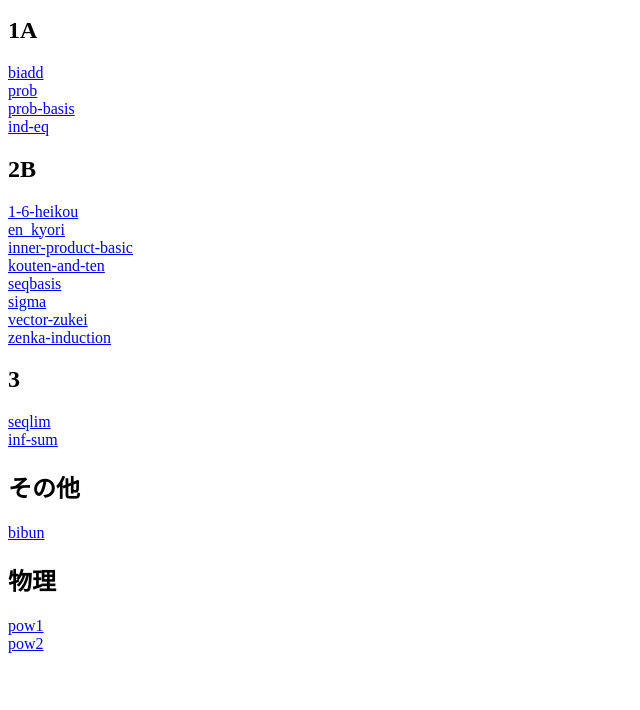
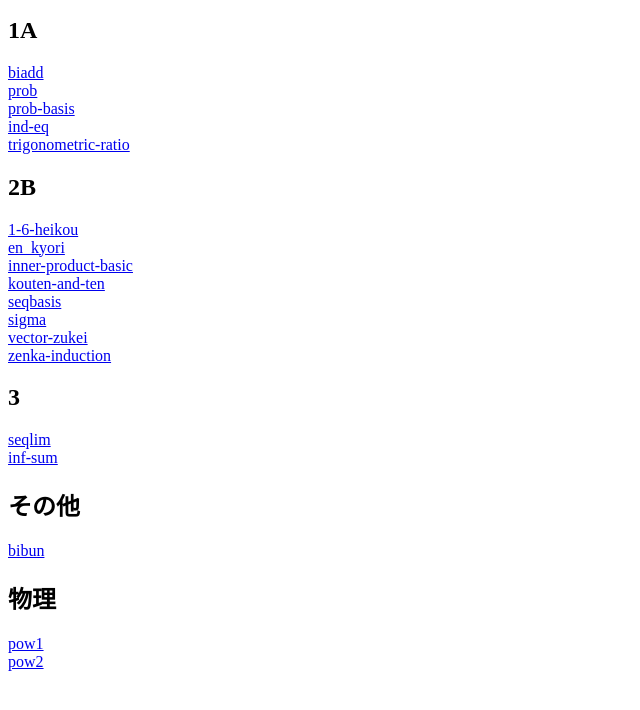
Before and after one commit to Nova-jp/tex, a plain HTML site: page docs/index.html in a window 1280 px wide. Shown: the part 58-768 px from the top of the page, without its empty margins (0-640 px from the left). Drawn offline with Linux system fonts and the light colour scheme.

Commit message:
trigonometric-ratio

```diff
--- a/docs/index.html
+++ b/docs/index.html
@@ -13,7 +13,8 @@
                     <a href="pdf/1A/biadd.pdf">biadd</a><br>
                     <a href="pdf/1A/prob.pdf">prob</a><br>
                     <a href="pdf/1A/prob-basis.pdf">prob-basis</a><br>
-                    <a href="pdf/1A/ind-eq.pdf">ind-eq</a>
+                    <a href="pdf/1A/ind-eq.pdf">ind-eq</a><br>
+                    <a href="pdf/1A/trigonometric-ratio.pdf">trigonometric-ratio</a>
                 </p>
                 <h2>2B</h2>
                 <p>
```
Also changed, not shown: 2 other files.
